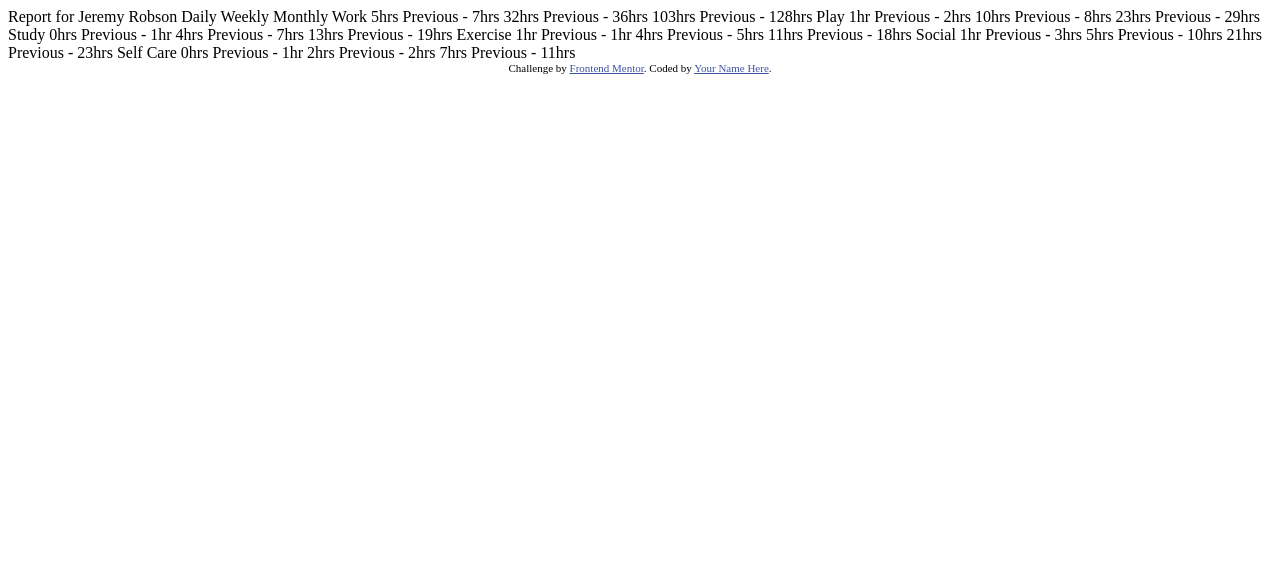
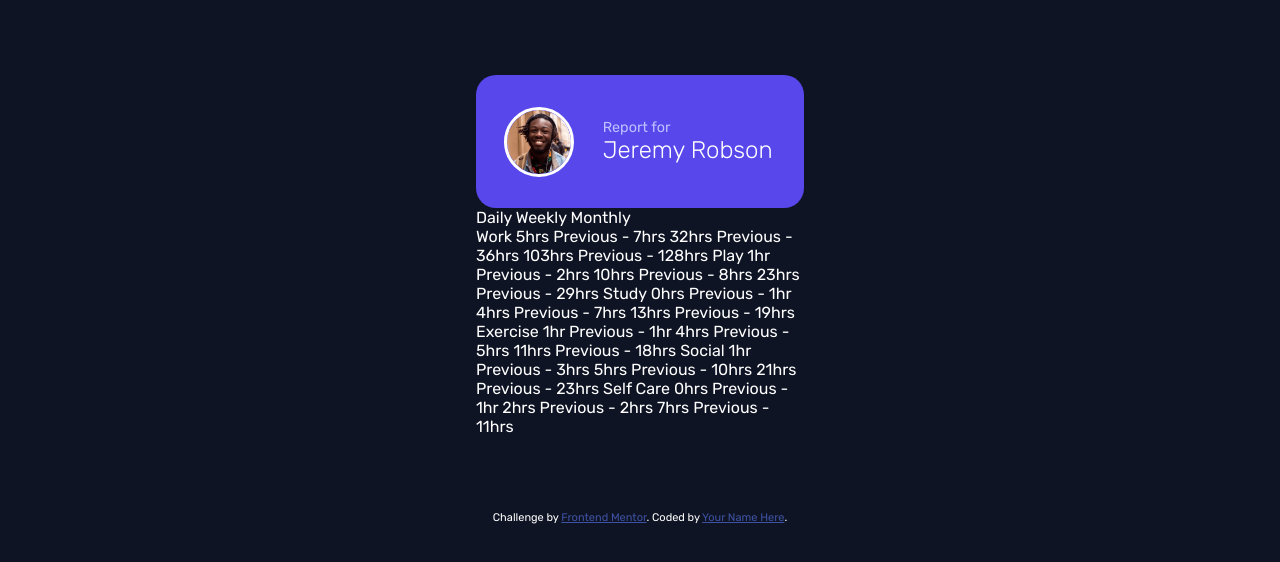
Before and after one commit to TiredQuan/time-tracking-dashboard-main, a plain HTML site: page index.html in a window 1280 px wide. Drawn offline with Linux system fonts and the light colour scheme.

Commit message:
Overcoming lazyness

```diff
--- a/dist/css/main.css
+++ b/dist/css/main.css
@@ -1 +1,58 @@
-/* No CSS *//*# sourceMappingURL=main.css.map */
+*, *::before, *::after {
+  -webkit-box-sizing: border-box;
+          box-sizing: border-box;
+}
+
+body {
+  margin: 0;
+  font-family: 'Rubik', sans-serif;
+  background-color: #0f1424;
+  color: white;
+}
+
+main {
+  margin: 75px auto;
+  width: 328px;
+}
+
+.profile {
+  width: 328px;
+  display: -webkit-box;
+  display: -ms-flexbox;
+  display: flex;
+  -webkit-box-orient: horizontal;
+  -webkit-box-direction: normal;
+      -ms-flex-direction: row;
+          flex-direction: row;
+  -webkit-box-align: center;
+      -ms-flex-align: center;
+          align-items: center;
+  -webkit-box-pack: space-evenly;
+      -ms-flex-pack: space-evenly;
+          justify-content: space-evenly;
+  background-color: #5847eb;
+  border-radius: 20px;
+  height: 133px;
+}
+
+.profile__avatar {
+  background: center/cover url("../../images/image-jeremy.png") no-repeat;
+  width: 64px;
+  height: 64px;
+  border-radius: 50%;
+  outline: 3px solid white;
+}
+
+.profile__name h1, .profile__name p {
+  margin: 0;
+}
+
+.profile__name p {
+  font-size: 0.9rem;
+  color: #bdc1ff;
+}
+
+.profile__name h1 {
+  font-weight: 300;
+}
+/*# sourceMappingURL=main.css.map */
--- a/dist/scss/base/_reset.scss
+++ b/dist/scss/base/_reset.scss
@@ -0,0 +1,9 @@
+*,*::before,*::after{
+    box-sizing: border-box;
+}
+body{
+    margin: 0;
+    font-family: 'Rubik', sans-serif;
+    background-color: $very-dark-blue;
+    color: white;
+}
--- a/dist/scss/main.scss
+++ b/dist/scss/main.scss
@@ -5,3 +5,37 @@
 
 @import 'base/reset';
 @import 'base/typography';
+main{
+    margin: 75px auto;
+    width: 328px;
+}
+.profile{
+    width: 328px;
+    display: flex;
+    flex-direction: row;
+    align-items: center;
+    justify-content: space-evenly;
+    background-color: $blue;
+    border-radius: 20px;
+    height: 133px;
+    &__avatar{
+        background: center/cover url('../../images/image-jeremy.png') no-repeat;
+        width: 64px;
+        height: 64px;
+        border-radius: 50%;
+        outline: 3px solid white;
+    }
+    &__name{
+        h1, p {
+            margin: 0;
+
+        }
+        p{
+            font-size: $font-size*0.8;
+            color:$pale-blue;
+        }
+        h1{
+            font-weight: map-get($weight, thin );
+        }
+    }
+}
--- a/index.html
+++ b/index.html
@@ -5,6 +5,9 @@
   <meta name="viewport" content="width=device-width, initial-scale=1.0"> <!-- displays site properly based on user's device -->
   <link rel="stylesheet" href="dist/css/main.css">
   <link rel="icon" type="image/png" sizes="32x32" href="./images/favicon-32x32.png">
+  <link rel="preconnect" href="https://fonts.googleapis.com">
+  <link rel="preconnect" href="https://fonts.gstatic.com" crossorigin>
+  <link href="https://fonts.googleapis.com/css2?family=Rubik:wght@300;400;500&display=swap" rel="stylesheet">
 
   <title>Frontend Mentor | Time tracking dashboard</title>
 
@@ -15,13 +18,21 @@
   </style>
 </head>
 <body>
+<main>
 
-  Report for
-  Jeremy Robson
+    <section>
+      <div class="profile">
+        <div class="profile__avatar" title="Profile image"></div>
+        <div class="profile__name">
+            <p>Report for</p>
+            <h1>Jeremy Robson</h1>
+        </div>
+      </div>
 
       Daily
       Weekly
       Monthly
+    </section>
 
     Work
     5hrs <!-- daily -->
@@ -72,9 +83,10 @@
     Previous - 11hrs <!-- monthly -->
 
 
-  <div class="attribution">
+</main>
+  <footer class="attribution">
     Challenge by <a href="https://www.frontendmentor.io?ref=challenge" target="_blank">Frontend Mentor</a>.
     Coded by <a href="#">Your Name Here</a>.
-  </div>
+  </footer>
 </body>
 </html>
```
Also changed, not shown: dist/scss/abstracts/_functions.scss (+32 -0 lines), 2 other files. Lines whose indentation alone changed are shown as unchanged.
